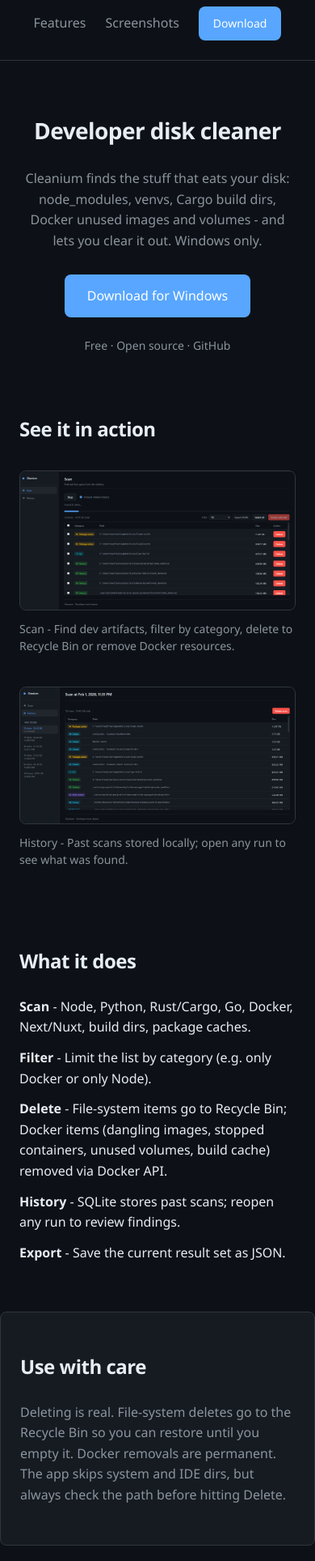
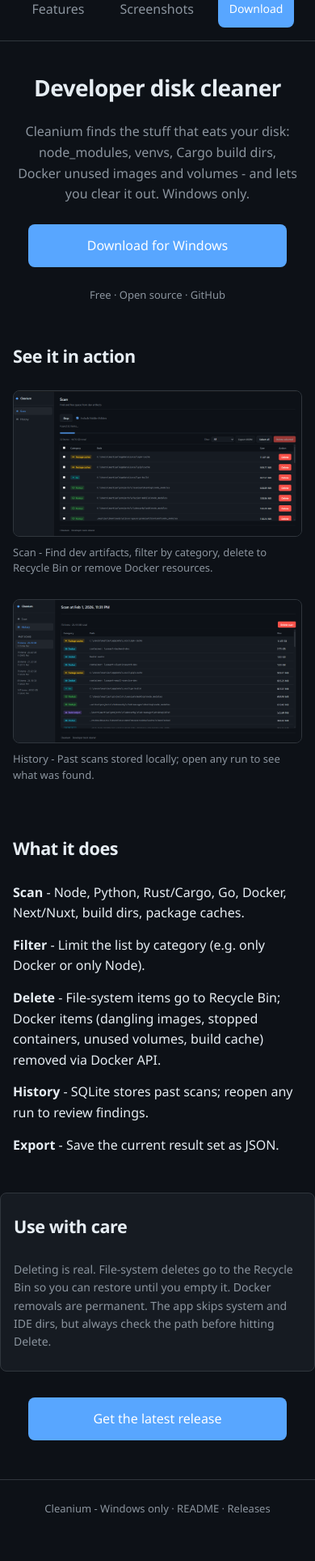
Before and after one commit to martian56/cleanium, a plain HTML site: page web/index.html in a window 390 px wide. Shown: the part 72-2000 px from the top of the page at 81% size. After the commit the page ends 1970 px from the top, so only its background shows below. Drawn offline with Linux system fonts and the light colour scheme.

Commit message:
[FIX] Fix mobile responsivness of the website

```diff
--- a/web/styles.css
+++ b/web/styles.css
@@ -32,6 +32,7 @@
   font-size: 16px;
   line-height: 1.6;
   -webkit-font-smoothing: antialiased;
+  overflow-x: hidden;
 }
 
 a {
@@ -112,6 +113,7 @@
   border: none;
   text-decoration: none;
   transition: background 0.15s;
+  -webkit-tap-highlight-color: transparent;
 }
 
 .btn-primary {
@@ -292,22 +294,141 @@
   color: var(--accent);
 }
 
-/* Responsive */
+/* Responsive - mobile (desktop design unchanged above 640px) */
 @media (max-width: 640px) {
   .header-inner {
     flex-direction: column;
     align-items: stretch;
+    gap: 16px;
+    padding: 16px;
+  }
+
+  .logo {
+    font-size: 1.125rem;
+    text-align: center;
   }
 
   .nav {
     justify-content: center;
+    gap: 16px;
+    flex-wrap: wrap;
+  }
+
+  .nav a {
+    padding: 10px 14px;
+    min-height: 44px;
+    display: inline-flex;
+    align-items: center;
+    justify-content: center;
+  }
+
+  .hero {
+    padding: 40px 16px 32px;
   }
 
   .hero h1 {
     font-size: 1.75rem;
+    line-height: 1.25;
   }
 
   .hero-lead {
     font-size: 1rem;
+    margin-bottom: 24px;
+    padding: 0 4px;
+    overflow-wrap: break-word;
+  }
+
+  .hero .btn-lg {
+    width: 100%;
+    max-width: 320px;
+    box-sizing: border-box;
+    min-height: 48px;
+    display: inline-flex;
+    align-items: center;
+    justify-content: center;
+  }
+
+  .hero-meta {
+    font-size: 13px;
+  }
+
+  section {
+    padding: 32px 16px;
+  }
+
+  section h2 {
+    font-size: 1.35rem;
+  }
+
+  .screenshots {
+    padding-top: 16px;
+  }
+
+  .screenshot-grid {
+    gap: 28px;
+    margin-top: 24px;
+  }
+
+  .screenshot-card figcaption {
+    font-size: 13px;
+    margin-top: 10px;
+  }
+
+  .feature-list li {
+    margin-bottom: 14px;
+    padding-right: 0;
+    overflow-wrap: break-word;
+  }
+
+  .warning {
+    padding: 24px 16px;
+  }
+
+  .warning p {
+    font-size: 14px;
+  }
+
+  .cta {
+    padding: 32px 16px 48px;
+  }
+
+  .cta .btn-lg {
+    width: 100%;
+    max-width: 320px;
+    box-sizing: border-box;
+    min-height: 48px;
+    display: inline-flex;
+    align-items: center;
+    justify-content: center;
+  }
+
+  .footer {
+    padding: 24px 16px;
+  }
+
+  .footer p {
+    font-size: 13px;
+    line-height: 1.7;
   }
 }
+
+/* Very small screens - extra tightening */
+@media (max-width: 380px) {
+  .header-inner {
+    padding: 12px;
+  }
+
+  .nav a {
+    padding: 8px 10px;
+    font-size: 13px;
+  }
+
+  .hero h1 {
+    font-size: 1.5rem;
+  }
+
+  .hero .btn-lg,
+  .cta .btn-lg {
+    max-width: 100%;
+  }
+}
```
